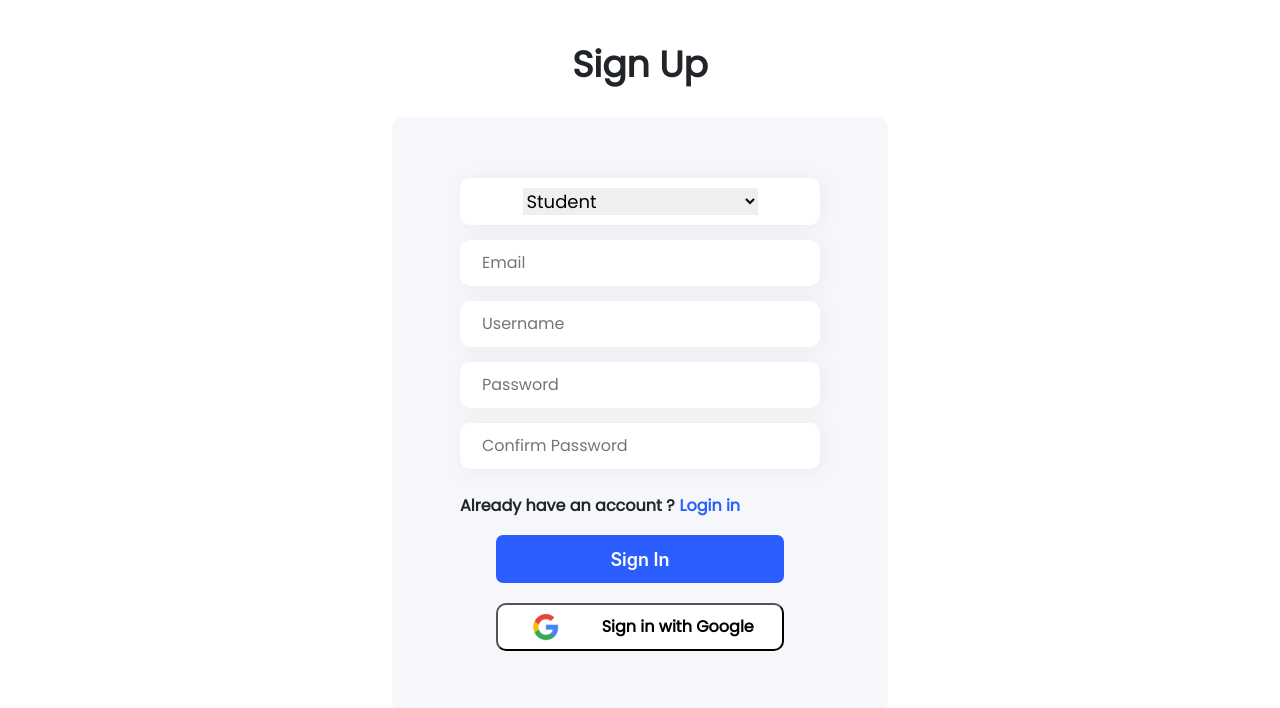
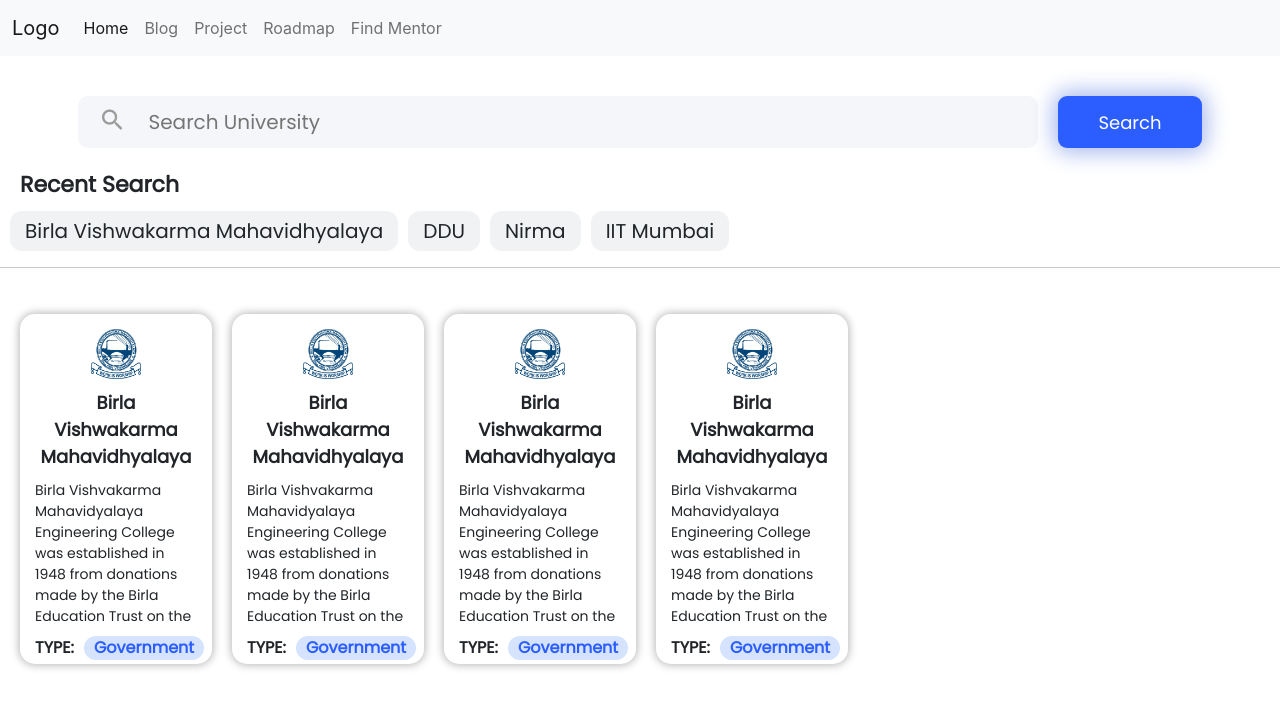
Before and after one commit to khushi2706/ProjectExpo, a React (Create React App) app in the folder frontend/: page / in a window 1280 px wide. Shown: the top 708 px of the page. Built offline with nearby package versions, Linux system fonts and the light colour scheme.

Commit message:
University Page
In progress

```diff
--- a/frontend/package.json
+++ b/frontend/package.json
@@ -3,6 +3,7 @@
   "version": "0.1.0",
   "private": true,
   "dependencies": {
+    "@mui/icons-material": "^5.8.4",
     "@testing-library/jest-dom": "^5.16.4",
     "@testing-library/react": "^13.3.0",
     "@testing-library/user-event": "^13.5.0",
--- a/frontend/src/App.js
+++ b/frontend/src/App.js
@@ -1,12 +1,14 @@
 import './App.css';
 import Signup from './Components/SignUp/Signup'
 import Home from './Components/Home/Home';
+import University from './Components/University/University';
 function App() {
   return (
     <div className="App">
      {/* <Home/> */}
 
-      <Signup/>
+      {/* <Signup/> */}
+      <University/>
 
     </div>
   );
--- a/frontend/src/Components/Home/Home.js
+++ b/frontend/src/Components/Home/Home.js
@@ -5,7 +5,8 @@
   return (
     <>
     <Header/>
-    <Search/>
+    <div className="container-search-box-title">Find, learn and grow</div>
+    <Search title="Search Project..."/>
     </>
   )
 }
--- a/frontend/src/Components/Home/Search/Search.js
+++ b/frontend/src/Components/Home/Search/Search.js
@@ -1,10 +1,10 @@
 import React from 'react'
 import './search.css'
-export default function Search() {
+export default function Search(props) {
     return (
         <div style={{ width: "100%" }}>
             <div style={{ paddingLeft: 40, paddingRight: 40, justifyContent: "left" }}>
-                <div className="container-search-box-title">Find, learn and grow</div>
+
                 <div style={{ marginTop: 40 }} />
                 <div
                     style={{
@@ -25,7 +25,7 @@
                         <input
                             type="text"
                             className="search-bar-input-box"
-                            placeholder="Search Projects..."
+                            placeholder={props.title}
                         />
                     </div>
                     {/*Search button*/}
--- a/frontend/src/Components/Home/Search/search.css
+++ b/frontend/src/Components/Home/Search/search.css
@@ -29,16 +29,17 @@
 
 .search-bar-button {
     background-color: #2C5EFF;
-    border-radius: 12px;
+    border-radius: 9px;
     border-color: none;
     border-width: 0ch;
     color: white;
     font-weight: 400;
+    font-family: 'poppins';
     font-size: 18px;
     padding-left: 40px;
     padding-right: 40px;
     margin-left: 20px;
-    box-shadow: 0px 0px 25px 10px #A4B6EE;
+    box-shadow: 0px 0px 22px 4px #A4B6EE;
 }
 
 .search-bar-button:hover {
--- /dev/null
+++ b/frontend/src/Components/University/RecentSearchTag.js
@@ -0,0 +1,26 @@
+import React from "react";
+
+export default function RecentSearchTag(props) {
+    return (
+        <>
+            <div style={{border: '#3b3b3b',
+                            borderStyle: 'none',
+                            borderWidth: 2,
+                            width: 'fit-content',
+                            paddingLeft: 15,
+                            paddingRight: 15,
+                            paddingTop: 5,
+                            paddingBottom: 5,
+                            borderRadius: 12,
+                            marginLeft: 10,
+                            backgroundColor: '#f1f2f3'}}>
+                    <div style={{textAlign: 'center',
+                                fontSize: 20,
+                                fontWeight: 550,
+                                fontFamily: 'poppins'}}>
+                        {props.title}
+                    </div>
+                </div>
+        </>
+    )
+}
--- /dev/null
+++ b/frontend/src/Components/University/University.js
@@ -0,0 +1,57 @@
+import './University.css';
+import Search from '../Home/Search/Search';
+import Header from '../Common/Header';
+import RecentSearchTag from './RecentSearchTag';
+import bvm_logo from '../../Assets/Images/BVM_logo.png'
+import UniversityCard from './UniversityCard';
+export default function University() {
+    return(
+        <>
+            <Header/>
+            <Search title="Search University"/>
+            <div style={{textAlign: 'left',
+                     fontSize: 22,
+                     fontWeight: 'bold',
+                     marginLeft: 20,
+                     marginTop: 20,
+                     fontFamily: 'poppins'}}>
+                Recent Search
+            </div>
+
+            <div style={{display: 'flex',
+                        flexDirection: 'row',
+                        marginTop: 10}}>
+                <RecentSearchTag title="Birla Vishwakarma Mahavidhyalaya"/>
+                <RecentSearchTag title="DDU"/>
+                <RecentSearchTag title="Nirma"/>
+                <RecentSearchTag title="IIT Mumbai"/>
+            </div>
+
+            <hr></hr>
+
+            <div style={{display: 'flex',
+                        flexDirection: 'row',
+                        marginBottom: 20}}>
+                <UniversityCard title="Birla Vishwakarma Mahavidhyalaya"
+                                information="Birla Vishvakarma Mahavidyalaya Engineering College was established in 1948 from donations made by the Birla Education Trust on the behest of Sardar Vallabhbhai Patel, the first Home Minister of independent India. The college was inaugurated by Lord Mountbatten, the Governor General of India on 14 June 1948, and rose to prominence under the stewardship of Prof. Junarkar and Prof. K.M. Dholakia. It was one of the first few colleges in India that adopted the progressive credit system of relative grading in India. The college has awarded degrees to over 17,000 graduates, and has its alumni spread across the globe."
+                                universityType="Government"
+                />
+
+                <UniversityCard title="Birla Vishwakarma Mahavidhyalaya"
+                                information="Birla Vishvakarma Mahavidyalaya Engineering College was established in 1948 from donations made by the Birla Education Trust on the behest of Sardar Vallabhbhai Patel, the first Home Minister of independent India. The college was inaugurated by Lord Mountbatten, the Governor General of India on 14 June 1948, and rose to prominence under the stewardship of Prof. Junarkar and Prof. K.M. Dholakia. It was one of the first few colleges in India that adopted the progressive credit system of relative grading in India. The college has awarded degrees to over 17,000 graduates, and has its alumni spread across the globe."
+                                universityType="Government"
+                />
+
+                <UniversityCard title="Birla Vishwakarma Mahavidhyalaya"
+                                information="Birla Vishvakarma Mahavidyalaya Engineering College was established in 1948 from donations made by the Birla Education Trust on the behest of Sardar Vallabhbhai Patel, the first Home Minister of independent India. The college was inaugurated by Lord Mountbatten, the Governor General of India on 14 June 1948, and rose to prominence under the stewardship of Prof. Junarkar and Prof. K.M. Dholakia. It was one of the first few colleges in India that adopted the progressive credit system of relative grading in India. The college has awarded degrees to over 17,000 graduates, and has its alumni spread across the globe."
+                                universityType="Government"
+                />
+
+                <UniversityCard title="Birla Vishwakarma Mahavidhyalaya"
+                                information="Birla Vishvakarma Mahavidyalaya Engineering College was established in 1948 from donations made by the Birla Education Trust on the behest of Sardar Vallabhbhai Patel, the first Home Minister of independent India. The college was inaugurated by Lord Mountbatten, the Governor General of India on 14 June 1948, and rose to prominence under the stewardship of Prof. Junarkar and Prof. K.M. Dholakia. It was one of the first few colleges in India that adopted the progressive credit system of relative grading in India. The college has awarded degrees to over 17,000 graduates, and has its alumni spread across the globe."
+                                universityType="Government"
+                />
+            </div>
+        </>
+    )
+}
--- /dev/null
+++ b/frontend/src/Components/University/UniversityCard.js
@@ -0,0 +1,57 @@
+import React from "react";
+import bvm_logo from '../../Assets/Images/BVM_logo.png'
+export default function University(props) {
+    return (
+        <>
+            <div style={{width: '15%',
+                        height: '350px',
+                        textAlign: 'center',
+                        boxShadow: "0px 0px 8px 1px #B5B5B5",
+                        marginLeft: 20,
+                        marginTop: 30,
+                        padding: 15,
+                        borderRadius: 15,
+                        fontFamily: 'poppins'}}>
+                <img src={bvm_logo} width="50vw" height="50vh"/>
+                <div style={{textAlign: 'center',
+                            fontSize: 18,
+                            fontWeight: 'bold',
+                            marginTop: 10}}>
+                    {props.title}
+                </div>
+
+                <div style={{textAlign: 'left',
+                            marginTop: 10,
+                            height: '44%',
+                            textOverflow: 'ellipsis',
+                            overflow: 'hidden',
+                            fontFamily: 'poppins',
+                            fontSize: 14}}>
+                    {props.information}
+                </div>
+
+                <div style={{display: 'flex',
+                            flexDirection: 'row'}}>
+                    <div style={{fontWeight: 'bold',
+                            textAlign: 'left',
+                            marginTop: 15}}>
+                        TYPE:
+                    </div>
+
+                    <div style={{background: '#D5E3FE',
+                                borderRadius: 20,
+                                color: '#2C5EFF',
+                                fontWeight: 600,
+                                marginTop: 15,
+                                width: 'fit-content',
+                                paddingLeft: 10,
+                                paddingRight: 10,
+                                marginLeft: 10}}>
+                        {props.universityType}
+                    </div>
+                </div>
+
+            </div>
+        </>
+    )
+}
```
Also changed, not shown: frontend/src/Assets/Images/BVM_logo.png (added), frontend/src/Components/University/University.css (added), 1 other file (tests, documents, lock files or other folders).
